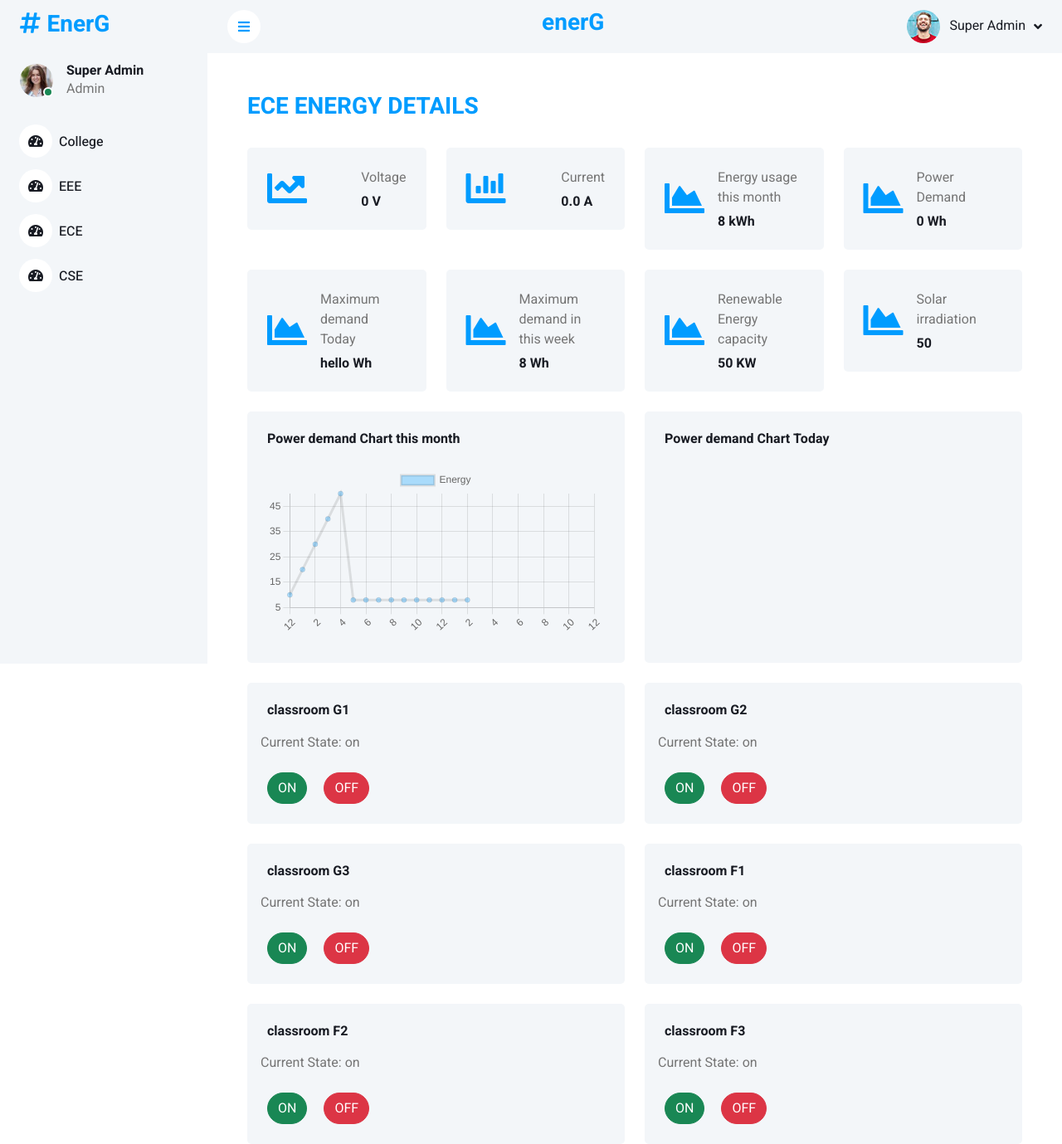
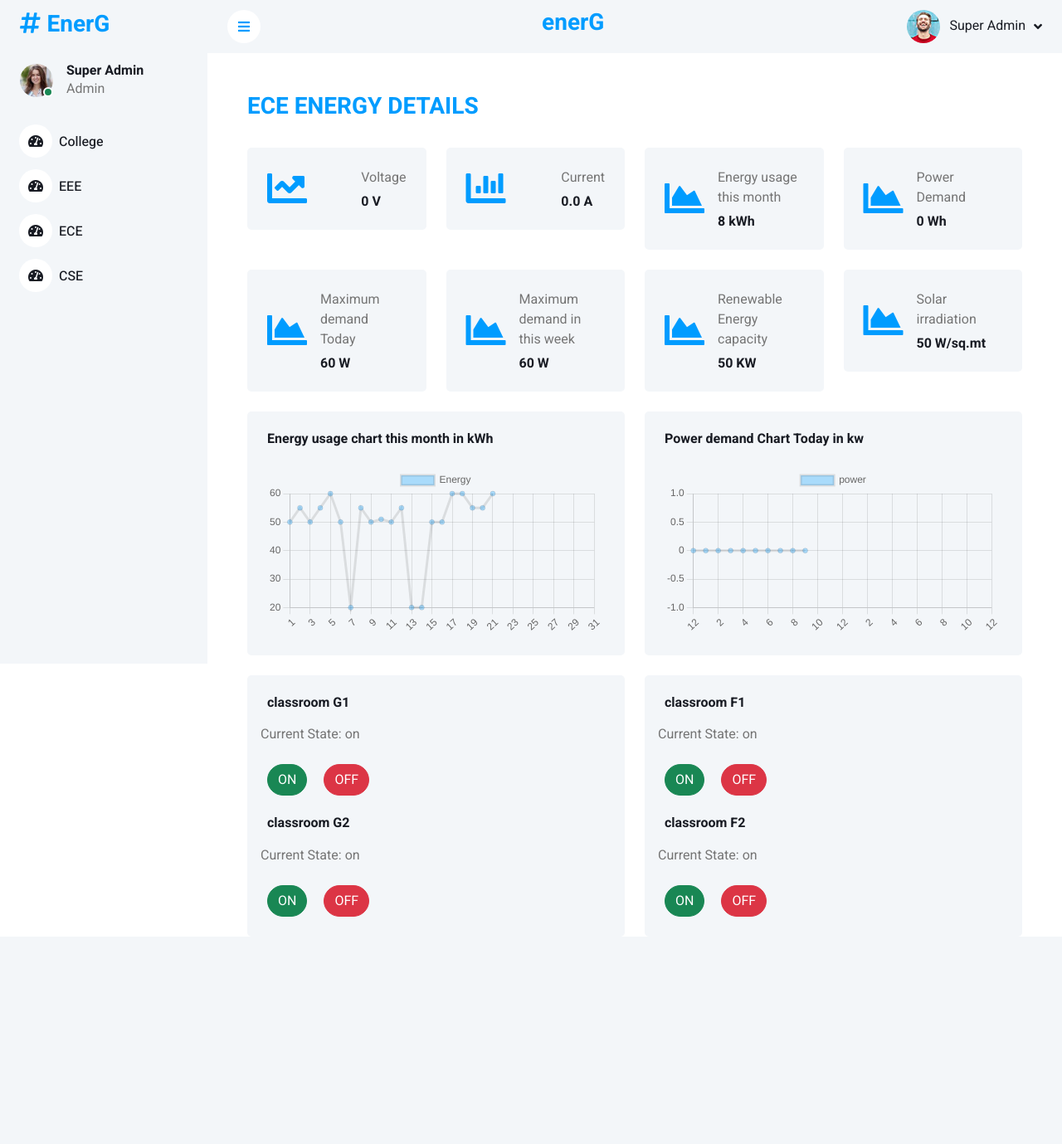
Before and after one commit to Hari1711/EMS, a Django app: page /ece/ in a window 1280 px wide. Shown: the whole page at 83% size. After the commit the page ends 1105 px from the top, so only its background shows below. Run offline with Django 3.2, Linux system fonts and the light colour scheme; a user stored in the database is signed in; data comes from the database, SQL or seed files in the repository; both versions use the stored data as it was after the commit; a map, chart or similar area stays blank; parts of the project's set-up code (start-up, migrations or seed data) failed here and were passed over; some libraries are stand-ins or nearby versions.

Commit message:
chnge 10-04

```diff
--- a/myapp/views.py
+++ b/myapp/views.py
@@ -107,8 +107,6 @@ def eee(request):
         d2=Devices.objects.get(dev=2)
         d2s=d2.status
         em=EnergyMeter.objects.last()
-
-
         sno = 0
         data['name']="Super Admin"
         data['state1']=d1s
@@ -121,14 +119,13 @@ def eee(request):
         if(l>10):
             l=10
         lbl=[12,1,2,3,4,5,6,7,8,9,10,11,12,1,2,3,4,5,6,7,8,9,10,11,12]
-        datas=[10,20,30,40,50]
+        datas= []
         for i in range(l):
-            datas.append(latest[i].energy)
+            datas.append(latest[i].volt*latest[i].current)
 
         data['labels']=[12,1,2,3,4,5,6,7,8,9,10,11,12,1,2,3,4,5,6,7,8,9,10,11,12]
         #data['labels1']=["sun","mon","tue","wed","thu","sat"]
-        data['data']=datas
-        data['hi']="hello"
+        data['en']=datas
         return render(request, 'eee.html', data)
     return render(request, '404.html', {'name': name})
 def ece(request):
@@ -142,8 +139,6 @@ def ece(request):
         d2=Devices.objects.get(dev=2)
         d2s=d2.status
         em=EnergyMeter.objects.last()
-
-
         sno = 0
         data['name']="Super Admin"
         data['state1']=d1s
@@ -156,13 +151,13 @@ def ece(request):
         if(l>10):
             l=10
         lbl=[12,1,2,3,4,5,6,7,8,9,10,11,12,1,2,3,4,5,6,7,8,9,10,11,12]
-        datas=[10,20,30,40,50]
+        datas= []
         for i in range(l):
-            datas.append(latest[i].energy)
+            datas.append(latest[i].volt*latest[i].current)
 
-        data['labels']=lbl
-        data['data']=datas
-        data['hi']="hello"
+        data['labels']=[12,1,2,3,4,5,6,7,8,9,10,11,12,1,2,3,4,5,6,7,8,9,10,11,12]
+        #data['labels1']=["sun","mon","tue","wed","thu","sat"]
+        data['en']=datas
         return render(request, 'ece.html', data)
     return render(request, '404.html', {'name': name})
 def cse(request):
@@ -176,8 +171,6 @@ def cse(request):
         d2=Devices.objects.get(dev=2)
         d2s=d2.status
         em=EnergyMeter.objects.last()
-
-
         sno = 0
         data['name']="Super Admin"
         data['state1']=d1s
@@ -190,13 +183,13 @@ def cse(request):
         if(l>10):
             l=10
         lbl=[12,1,2,3,4,5,6,7,8,9,10,11,12,1,2,3,4,5,6,7,8,9,10,11,12]
-        datas=[10,20,30,40,50]
+        datas= []
         for i in range(l):
-            datas.append(latest[i].energy)
+            datas.append(latest[i].volt*latest[i].current)
 
-        data['labels']=lbl
-        data['data']=datas
-        data['hi']="hello"
+        data['labels']=[12,1,2,3,4,5,6,7,8,9,10,11,12,1,2,3,4,5,6,7,8,9,10,11,12]
+        #data['labels1']=["sun","mon","tue","wed","thu","sat"]
+        data['en']=datas
         return render(request, 'cse.html', data)
     return render(request, '404.html', {'name': name})
 
@@ -229,7 +222,7 @@ def clg(request):
 
         data['labels']=[12,1,2,3,4,5,6,7,8,9,10,11,12,1,2,3,4,5,6,7,8,9,10,11,12]
         data['labels1']=["sun","mon","tue","wed","thu","sat"]
-        data['data']=datas
+        data['enr']=datas
         data['hi']="hello"
         return render(request, 'college.html', data)
     return render(request, '404.html', {'name': name})
--- a/project_enr/settings.py
+++ b/project_enr/settings.py
@@ -14,7 +14,7 @@ from pathlib import Path
 import os
 # Build paths inside the project like this: BASE_DIR / 'subdir'.
 BASE_DIR = Path(__file__).resolve().parent.parent
-CSRF_TRUSTED_ORIGINS=["https://hari1711-cuddly-umbrella-q6pp54j9jv5h4499-8000.preview.app.github.dev"]
+CSRF_TRUSTED_ORIGINS=["https://hari1711-cuddly-umbrella-q6pp54j9jv5h4499-8000.preview.app.github.dev","https://hari1711-cuddly-umbrella-q6pp54j9jv5h4499-2021.preview.app.github.dev"]
 
 # Quick-start development settings - unsuitable for production
 # See https://docs.djangoproject.com/en/3.2/howto/deployment/checklist/
--- a/templates/ece.html
+++ b/templates/ece.html
@@ -5,9 +5,9 @@
 <div class="container-fluid pt-4 px-4">
 
             <!-- Sale & Revenue Start -->
-            <div class="container-fluid pt-4 px-4">
+            <div class="container-fluid pt-4 px-4" script="align-items-center">
                 <div class="row g-4">
-                    <h3 class="text-primary">ECE ENERGY DETAILS</h3>
+                    <h3 class="text-primary" >ECE ENERGY DETAILS</h3>
                     <div class="col-sm-6 col-xl-3">
                         <div class="bg-light rounded d-flex align-items-center justify-content-between p-4">
                             <i class="fa fa-chart-line fa-3x text-primary"></i>
@@ -49,7 +49,7 @@
                             <i class="fa fa-chart-area fa-3x text-primary"></i>
                             <div class="ms-3">
                                 <p class="mb-2">Maximum demand Today</p>
-                                <h6 class="mb-0">{{hi}} Wh</h6>
+                                <h6 class="mb-0">60 W</h6>
                             </div>
                         </div>
                     </div>
@@ -58,7 +58,7 @@
                             <i class="fa fa-chart-area fa-3x text-primary"></i>
                             <div class="ms-3">
                                 <p class="mb-2">Maximum demand in this week</p>
-                                <h6 class="mb-0">{{enr}} Wh</h6>
+                                <h6 class="mb-0">60 W</h6>
                             </div>
                         </div>
                     </div>
@@ -76,7 +76,7 @@
                             <i class="fa fa-chart-area fa-3x text-primary"></i>
                             <div class="ms-3">
                                 <p class="mb-2">Solar irradiation</p>
-                                <h6 class="mb-0">50 </h6>
+                                <h6 class="mb-0">50 W/sq.mt </h6>
                             </div>
                         </div>
                     </div>
@@ -88,16 +88,21 @@
                 <div class="row g-4">
                     <div class="col-sm-12 col-xl-6">
                         <div class="bg-light rounded h-100 p-4">
-                            <h6 class="mb-4"> Power demand Chart this month</h6>
+                            <h6 class="mb-4"> Energy usage chart this month in kWh</h6>
                             <canvas id="line-chart"></canvas>
                         </div>
                     </div>
                     <div class="col-sm-12 col-xl-6">
                         <div class="bg-light rounded h-100 p-4">
-                            <h6 class="mb-4"> Power demand Chart Today</h6>
-                            <canvas id="line-chart" style="display: block; box-sizing: border-box; height: 212.167px; width: 426.567px;" width="382" height="190"></canvas>
+                            <h6 class="mb-4"> Power demand Chart Today in kw</h6>
+                            <canvas id="line-chart1"></canvas>
                         </div>
                     </div>
+
+                </div>
+            </div>
+            <div class="container-fluid pt-4 px-4">
+                <div class="row g-4">
                     <div class="col-sm-12 col-xl-6">
                         <div class="bg-light rounded h-100 p-4">
                             <h6 class="mb-4">classroom G1</h6>
@@ -110,34 +115,18 @@
                                 <button type="submit" class="btn btn-danger rounded-pill m-2" name="control" value="off">OFF</button>
                             </form>
                             </div>
-                        </div>
-                    </div>
-                    <div class="col-sm-12 col-xl-6">
-                        <div class="bg-light rounded h-100 p-4">
+                            <br>
                             <h6 class="mb-4">classroom G2</h6>
                             <div class="m-n2">
                                 <form method="POST" class="needs-validation" action="/device-control/" enctype="multipart/form-data" novalidate>
                                 {% csrf_token %}
-                                <input type="text" value="2" name="deviceid" hidden>
-                                <p>Current State: {{state2}}</p>
+                                <input type="text" value="1" name="deviceid" hidden>
+                                <p>Current State: {{state1}}</p>
                                 <button type="submit" class="btn btn-success rounded-pill m-2" name="control" value="on">ON</button>
                                 <button type="submit" class="btn btn-danger rounded-pill m-2" name="control" value="off">OFF</button>
                             </form>
                             </div>
-                        </div>
-                    </div>
-                    <div class="col-sm-12 col-xl-6">
-                        <div class="bg-light rounded h-100 p-4">
-                            <h6 class="mb-4">classroom G3</h6>
-                            <div class="m-n2">
-                                <form method="POST" class="needs-validation" action="/device-control/" enctype="multipart/form-data" novalidate>
-                                {% csrf_token %}
-                                <input type="text" value="2" name="deviceid" hidden>
-                                <p>Current State: {{state2}}</p>
-                                <button type="submit" class="btn btn-success rounded-pill m-2" name="control" value="on">ON</button>
-                                <button type="submit" class="btn btn-danger rounded-pill m-2" name="control" value="off">OFF</button>
-                            </form>
-                            </div>
+
                         </div>
                     </div>
                     <div class="col-sm-12 col-xl-6">
@@ -146,44 +135,30 @@
                             <div class="m-n2">
                                 <form method="POST" class="needs-validation" action="/device-control/" enctype="multipart/form-data" novalidate>
                                 {% csrf_token %}
-                                <input type="text" value="2" name="deviceid" hidden>
-                                <p>Current State: {{state2}}</p>
+                                <input type="text" value="1" name="deviceid" hidden>
+                                <p>Current State: {{state1}}</p>
                                 <button type="submit" class="btn btn-success rounded-pill m-2" name="control" value="on">ON</button>
                                 <button type="submit" class="btn btn-danger rounded-pill m-2" name="control" value="off">OFF</button>
                             </form>
                             </div>
-                        </div>
-                    </div>
-                    <div class="col-sm-12 col-xl-6">
-                        <div class="bg-light rounded h-100 p-4">
-                            <h6 class="mb-4">classroom F2</h6>
-                            <div class="m-n2">
+                            <br>
+                            <h6 class="mb-4" style="align-self: center;">classroom F2</h6>
+                            <div class="m-n2" style="align-self: center;">
                                 <form method="POST" class="needs-validation" action="/device-control/" enctype="multipart/form-data" novalidate>
                                 {% csrf_token %}
-                                <input type="text" value="2" name="deviceid" hidden>
-                                <p>Current State: {{state2}}</p>
+                                <input type="text" value="1" name="deviceid" hidden>
+                                <p>Current State: {{state1}}</p>
                                 <button type="submit" class="btn btn-success rounded-pill m-2" name="control" value="on">ON</button>
                                 <button type="submit" class="btn btn-danger rounded-pill m-2" name="control" value="off">OFF</button>
                             </form>
                             </div>
+
                         </div>
                     </div>
-                    <div class="col-sm-12 col-xl-6">
-                        <div class="bg-light rounded h-100 p-4">
-                            <h6 class="mb-4">classroom F3</h6>
-                            <div class="m-n2">
-                                <form method="POST" class="needs-validation" action="/device-control/" enctype="multipart/form-data" novalidate>
-                                {% csrf_token %}
-                                <input type="text" value="2" name="deviceid" hidden>
-                                <p>Current State: {{state2}}</p>
-                                <button type="submit" class="btn btn-success rounded-pill m-2" name="control" value="on">ON</button>
-                                <button type="submit" class="btn btn-danger rounded-pill m-2" name="control" value="off">OFF</button>
-                            </form>
-                            </div>
-                        </div>
-                    </div>
+
                 </div>
             </div>
+
             <!-- Chart End -->
 </div>
 {% endblock content %}
@@ -195,12 +170,28 @@
     var myChart3 = new Chart(ctx3, {
         type: "line",
         data: {
-            labels: {{labels}},
+            labels: [1,2,3,4,5,6,7,8,9,10,11,12,13,14,15,16,17,18,19,20,21,22,23,24,25,26,27,28,29,30,31],
             datasets: [{
                 label: "Energy",
                 fill: false,
                 backgroundColor: "rgba(0, 156, 255, .3)",
-                data:  {{data}}
+                data:  [50,55,50,55,60,50,20,55,50,51,50,55,20,20,50,50,60,60,55,55,60]
+            }]
+        },
+        options: {
+            responsive: true
+        }
+    });
+    var ctx4 = $("#line-chart1").get(0).getContext("2d");
+    var myChart4 = new Chart(ctx4, {
+        type: "line",
+        data: {
+            labels: {{labels}},
+            datasets: [{
+                label: "power",
+                fill: false,
+                backgroundColor: "rgba(0, 156, 255, .3)",
+                data:  {{en}}
             }]
         },
         options: {
```
Also changed, not shown: templates/college.html (+4 -4 lines), templates/cse.html (+44 -53 lines), templates/eee.html (+5 -5 lines), db.sqlite3.
